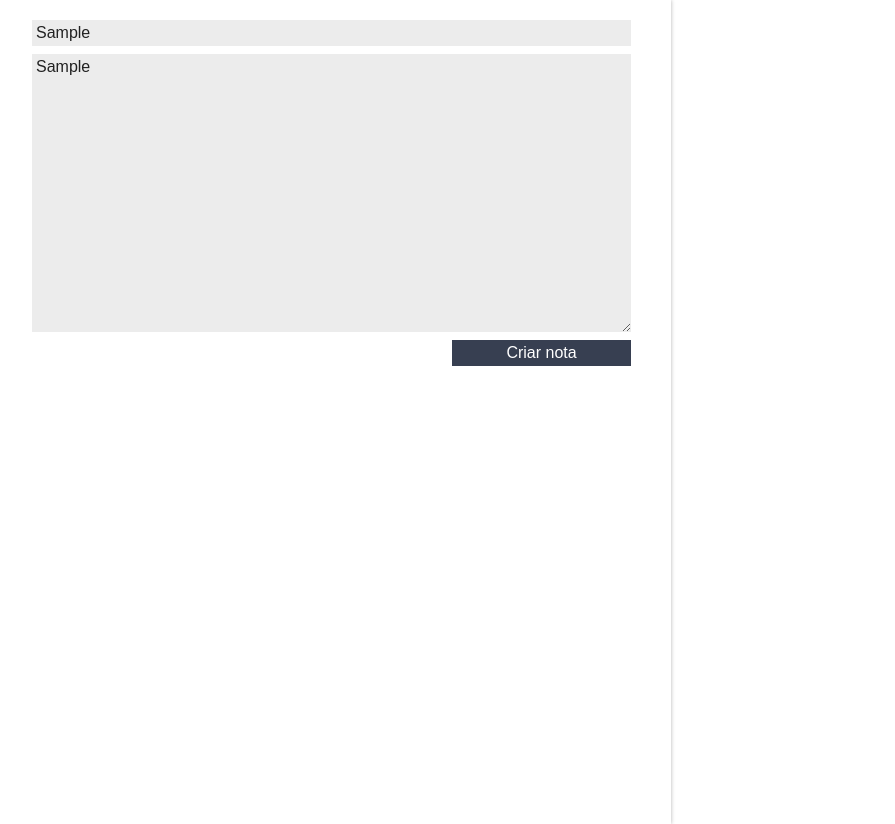
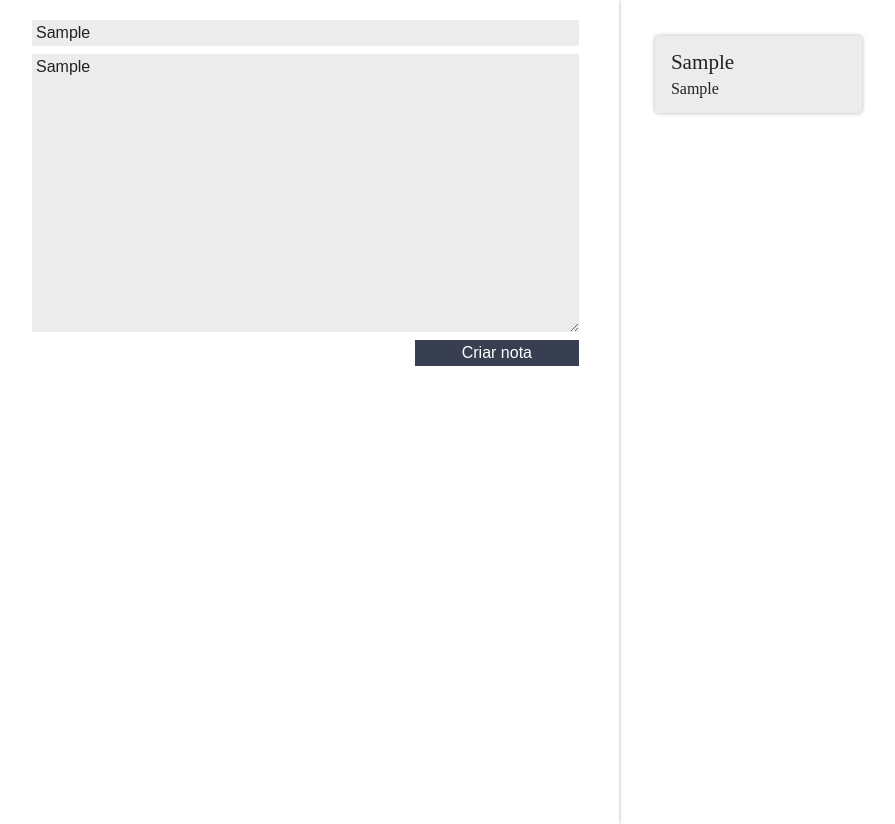
Before and after one commit to HerllonCardoso/reactnotes, a React (Create React App) app: page / in a window 1280 px wide. Both pictures are taken after typing "Sample", "Sample" into the empty fields and a click on the button "Criar nota". Shown: the whole page, without its empty margins (8-903 px from the left). Built offline with nearby package versions, Linux system fonts and the light colour scheme.

Commit message:
fix: props

```diff
--- a/package.json
+++ b/package.json
@@ -30,5 +30,8 @@
       "last 1 firefox version",
       "last 1 safari version"
     ]
+  },
+  "devDependencies": {
+    "git-commit-msg-linter": "^2.7.0"
   }
 }
--- a/src/App.js
+++ b/src/App.js
@@ -7,19 +7,26 @@ import "./assets/index.css";
 class App extends Component {
   constructor() {
     super();
-    this.notas = [];
+
+    this.state = {
+      notas: [],
+    };
   }
 
   newNote(titulo, texto) {
     const criarNota = { titulo, texto };
-    this.notas.push(criarNota);
-    console.log(this.notas.length);
+    const novoArrayNotas = [...this.state.notas, criarNota];
+    const novoEstado = {
+      notas: novoArrayNotas,
+    };
+    this.setState(novoEstado);
   }
+
   render() {
     return (
       <section className="conteudo">
         <FormularioCadastro newNote={this.newNote.bind(this)} />
-        <ListaDeNotas notas={this.notas} />
+        <ListaDeNotas notas={this.state.notas} />
       </section>
     );
   }
--- a/src/components/CardNota/index.jsx
+++ b/src/components/CardNota/index.jsx
@@ -6,9 +6,9 @@ class CardNota extends Component {
     return (
       <section className="card-nota">
         <header className="card-nota_cabecalho">
-          <h3 className="card-nota_titulo">Titulo</h3>
+          <h3 className="card-nota_titulo">{this.props.titulo}</h3>
         </header>
-        <p className="card-nota_texto">Escreva sua nota</p>
+        <p className="card-nota_texto">{this.props.texto}</p>
       </section>
     );
   }
--- a/src/components/FormularioCadastro/index.jsx
+++ b/src/components/FormularioCadastro/index.jsx
@@ -7,6 +7,7 @@ class FormularioCadastro extends Component {
     this.titulo = "";
     this.texto = "";
   }
+
   _handleTitleSwap(event) {
     event.stopPropagation();
     this.titulo = event.target.value;
@@ -23,7 +24,8 @@ class FormularioCadastro extends Component {
 
   render() {
     return (
-      <form className="form-cadastro" onSubmit={this._createNote.bind(this)}>
+      <form className="form-cadastro"
+      onSubmit={this._createNote.bind(this)}>
         <input
           type="text"
           placeholder="Titulo"
--- a/src/components/ListaDeNotas/index.jsx
+++ b/src/components/ListaDeNotas/index.jsx
@@ -9,7 +9,7 @@ class ListaDeNotas extends Component {
         {this.props.notas.map((nota, index) => {
           return (
             <li className="lista-notas_item" key={index}>
-              <CardNota />
+              <CardNota titulo={nota.titulo} texto={nota.texto} />
             </li>
           );
         })}
```
Also changed, not shown: 1 other file (tests, documents, lock files or other folders).
